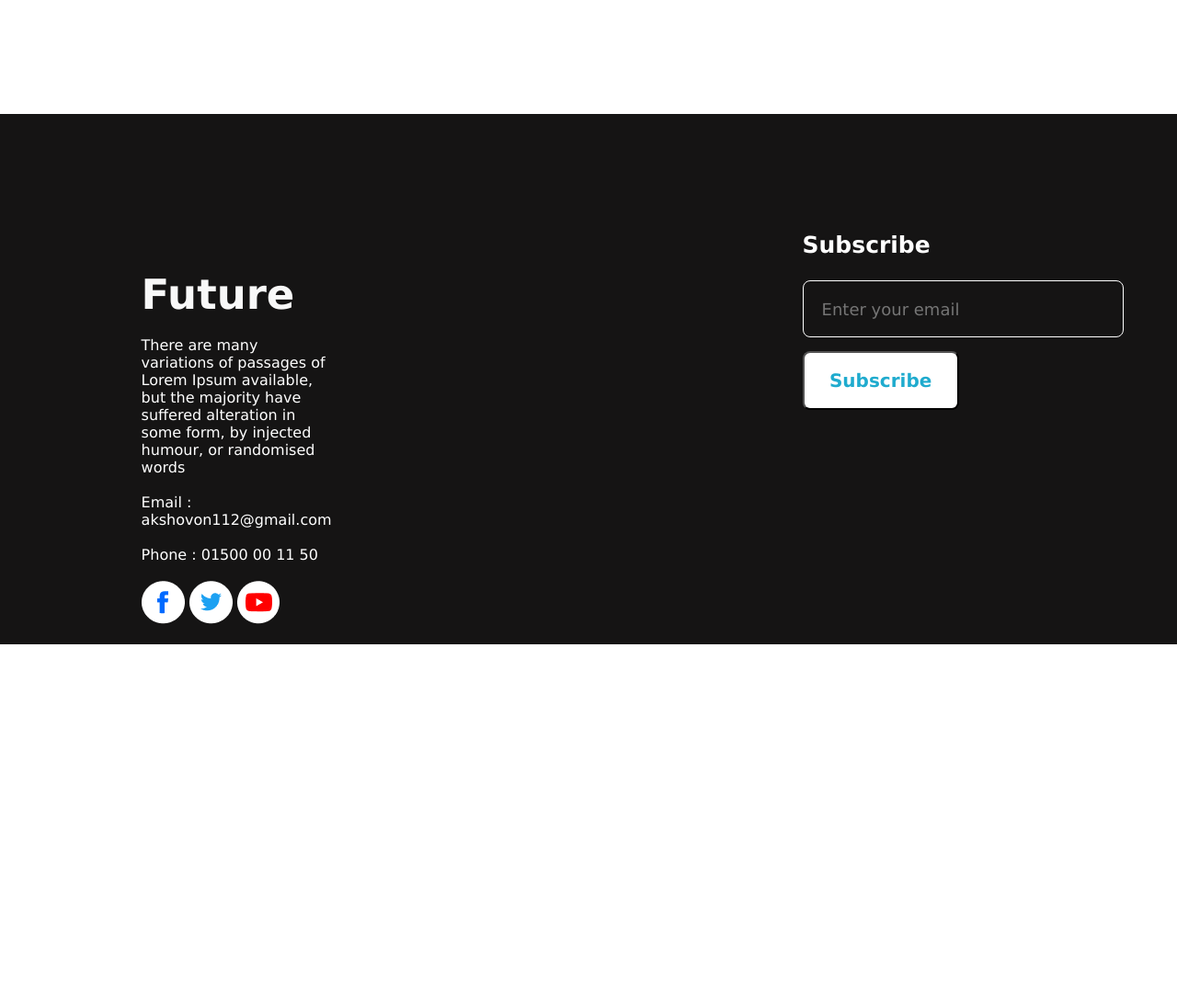
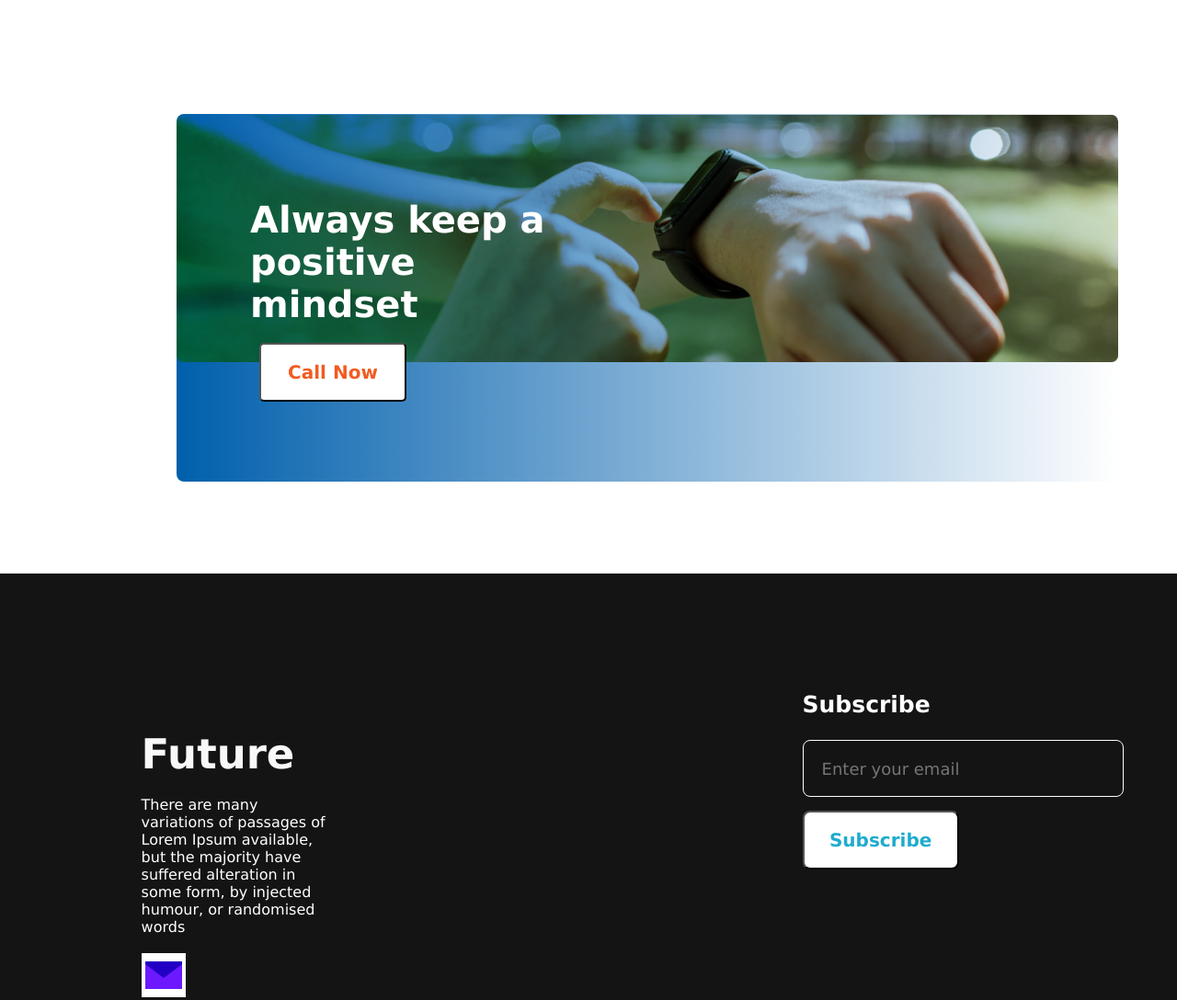
Before and after one commit to hishovon/New-year-new-me, a plain HTML site: page index.html in a window 1280 px wide. Shown: the part 2480-3568 px from the top of the page at 92% size. Before the commit the page ends 3201 px from the top, so only its background shows below. Drawn offline with Linux system fonts and the light colour scheme.

Commit message:
first-commit

```diff
--- a/index.html
+++ b/index.html
@@ -68,18 +68,26 @@
         </div>
     </div>
 
+    <!-- middle order -->
+
+    <div class="middle-back">
+    <h3 class="middle-title">Always keep a positive mindset</h3>
+    <div class="over-play"></div>
+    <br><p><button class="middle-button">Call Now</button></p>
+</div>
 
 
-<!-- last work -->
+
+    <!-- last work -->
     <div class="dark-box">
         <div class="info">
             <h2 class="font-title">Future</h2><br>
             <p class="font-color">There are many variations of passages of Lorem Ipsum available, but the majority have
                 suffered alteration in some form, by injected humour, or randomised words</p><br>
-            <p class="font-color">Email : akshovon112@gmail.com</p><br>
+                <img src="images/icons/icons8-mail.gif" alt=""> <p class="font-color">Email : akshovon112@gmail.com</p><br>
             <p class="font-color">Phone : 01500 00 11 50</p><br>
-            <p><img src="images/icons/fb.png" alt=""> <img src="images/icons/twitter.png" alt=""> <img
-                    src="images/icons/youtube.png" alt=""></p>
+            <p><img class="logo-gap" src="images/icons/icons8-facebook-circled.gif" alt=""> <img class="logo-gap" src="images/icons/icons8-twitter.gif" alt=""> <img class="logo-gap"
+                    src="images/icons/icons8-youtube.gif" alt=""></p>
 
         </div>
         <div class="input">
--- a/styles/new-web.css
+++ b/styles/new-web.css
@@ -64,6 +64,41 @@
 
 }
 
+.middle-back {
+    background-image: url(../images/watch.png), linear-gradient(90deg, #005FAC 0%, rgba(0, 95, 172, 0) 100%);
+    border-radius: 8px;
+
+    background-repeat: no-repeat;
+    height: 400px;
+    background-blend-mode: darken;
+
+    width: 80%;
+    margin-left: 15%;
+    background-size: 100%;
+}
+
+.middle-title {
+    font-weight: 700;
+    font-size: 40px;
+    color: #FFFFFF;
+    padding-top: 9%;
+    padding-left: 80px;
+    padding-right: 60%;
+}
+
+.middle-button {
+
+    width: 160px;
+    height: 64px;
+    margin-left: 90px;
+    background: #FFFFFF;
+    border-radius: 5px;
+    font-weight: 600;
+    font-size: 20px;
+    color: #F15B22;
+
+}
+
 /* logos part */
 .skills-container {
     display: flex;
@@ -77,6 +112,10 @@
     margin-left: 40px;
     margin-bottom: 10%;
 
+}
+
+.logo-gap {
+    padding: 10px;
 }
 
 .title {
```
Also changed, not shown: images/icons/icons8-facebook-circled.gif (added), images/icons/icons8-mail.gif (added), images/icons/icons8-twitter.gif (added), images/icons/icons8-youtube (1).gif (added), images/icons/icons8-youtube.gif (added), images/tracking.png (added).
